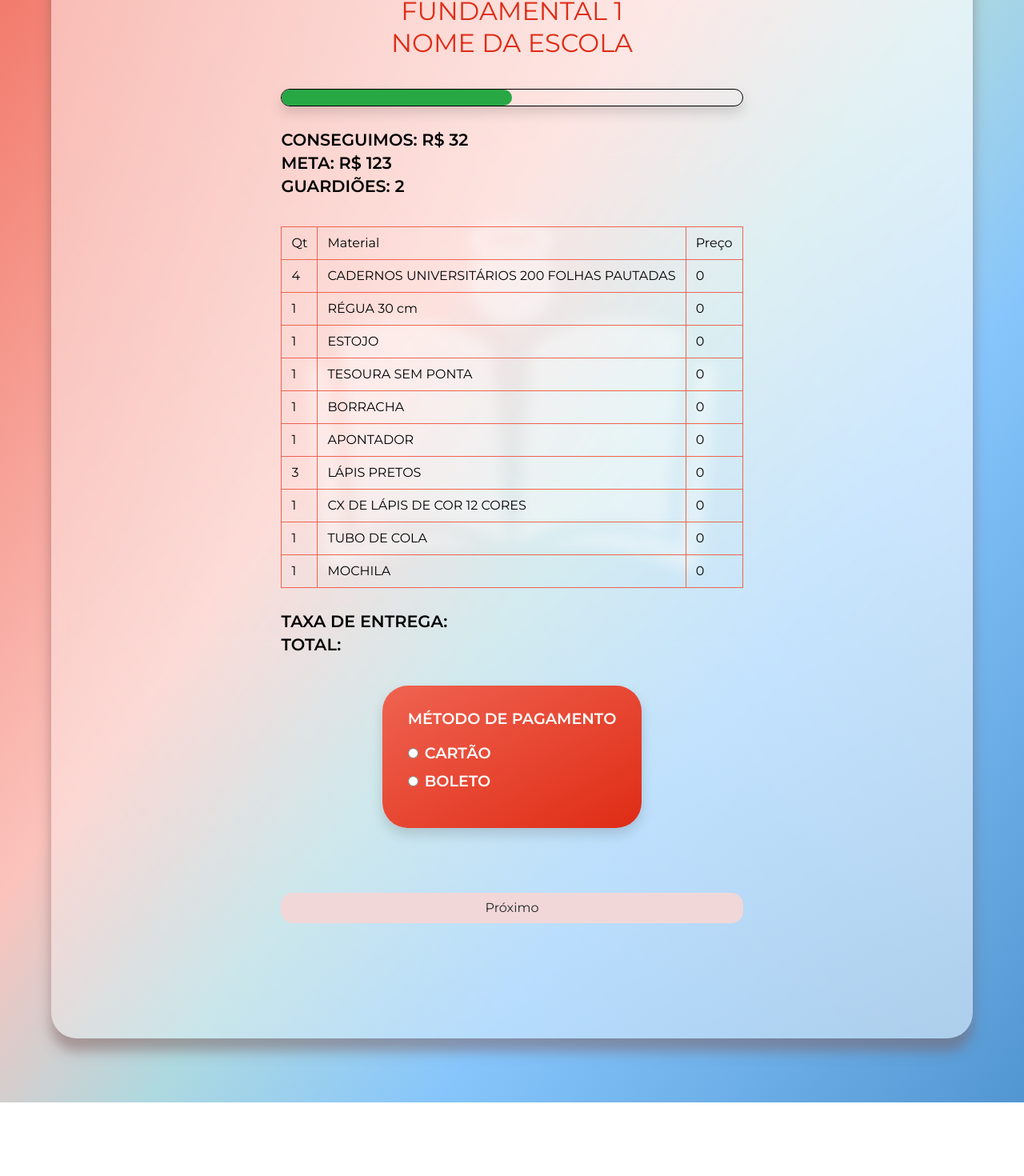
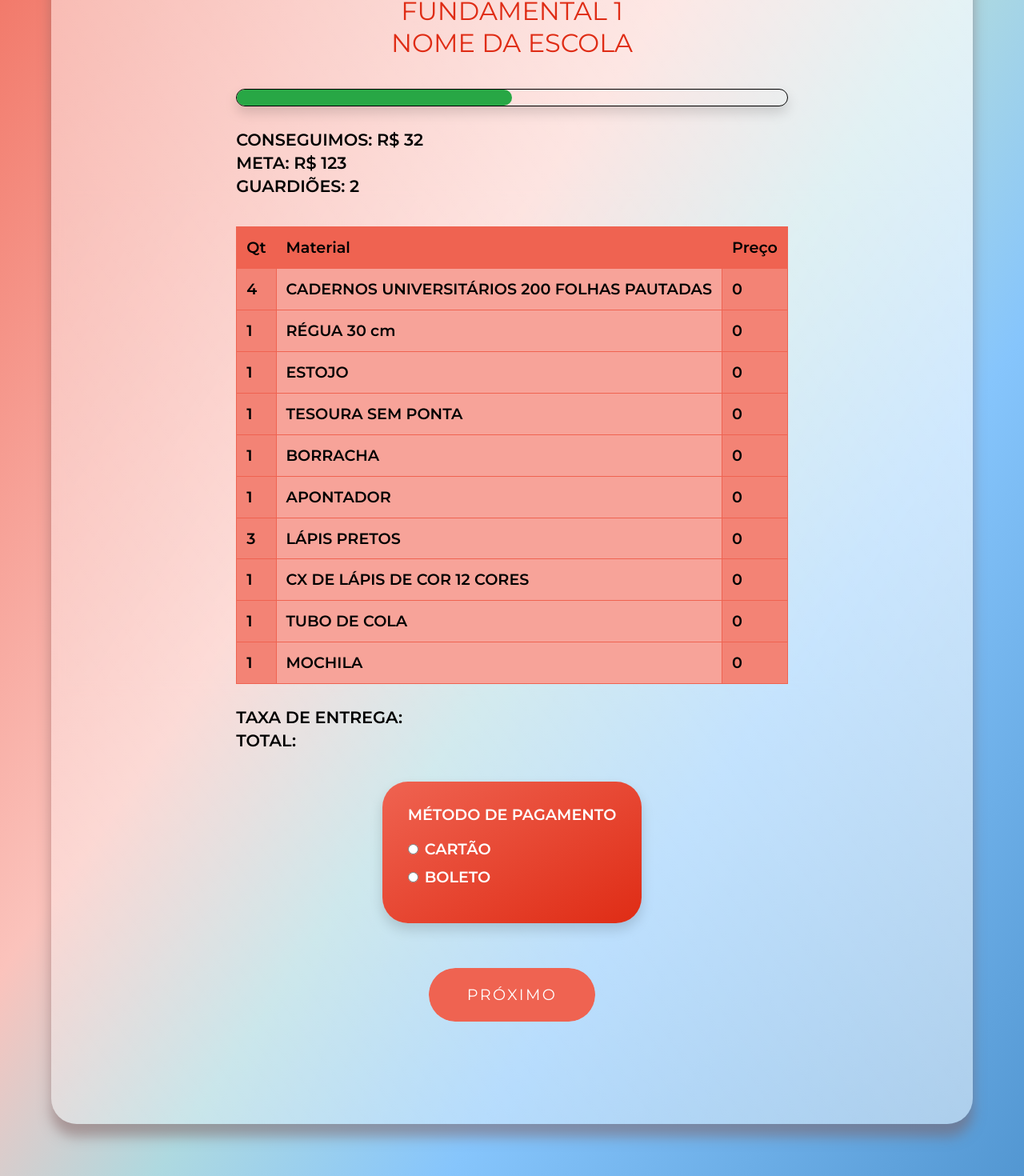
Before and after one commit to bob-mw/anjosDaEducacao, a React (Create React App) app: page /chipIn in a window 1280 px wide. Shown: the part 386-1856 px from the top of the page at 80% size. Before the commit the page ends 1764 px from the top, so only its background shows below. Built offline with nearby package versions, Linux system fonts and the light colour scheme.

Commit message:
Table style updated

```diff
--- a/src/components/ChipInComponent/index.jsx
+++ b/src/components/ChipInComponent/index.jsx
@@ -86,9 +86,7 @@ const ChipIn = () => {
 
             </S.DetailsContainer>
 
-            <hr />
-
-            <a className="btn w-100 m-3" style={ { background: '#f1d7d8ff', 'border-radius': '15px' } } href="/paymentForm" >Próximo</a>
+            <S.Button href="/paymentForm">Próximo</S.Button>
 
         </S.Container>
     )
--- a/src/components/ChipInComponent/styled.jsx
+++ b/src/components/ChipInComponent/styled.jsx
@@ -59,15 +59,25 @@ export const Table = styled.table`
     border: 1px solid var(--bg-dark-orange);
     border-collapse: collapse;
     border-spacing: 0;
+    line-height: 1.4;
+    font-weight: 600;
+    font-size: 1.2em;
+    color: black;
 
     thead > tr > th {
         padding: 0.75rem;
         border: 1px solid var(--bg-dark-orange);
+        background-color: var(--bg-dark-orange);
     }
 
     tbody > tr > td {
         padding: 0.75rem;
         border: 1px solid var(--bg-dark-orange);
+        background-color: var(--bg-orange);
+
+        &:nth-child(even){
+            background-color: var(--bg-light-orange);
+        }
     }
 `
 
@@ -106,3 +116,55 @@ export const RadioLabel = styled.label`
     font-weight: 600;
     text-transform: uppercase;
 `
+
+export const Button = styled.a`
+    font-size: 1.2rem;
+    text-decoration: none !important;
+    cursor: pointer;
+	text-transform: uppercase;
+	letter-spacing: .15rem;
+	transition: all .3s;
+
+    display: inline-block;
+	padding: 1.5rem 3rem;
+    margin-top: 1.5rem;
+	border-radius: 2rem;
+    border: none;
+	color: #fff;
+	position: relative;
+	overflow: hidden;
+	z-index: 1;
+    align-self: center;
+
+	&:after {
+		content: '';
+		position: absolute;
+		bottom: 0;
+		left: 0;
+		width: 100%;
+		height: 100%;
+		background-color: var(--bg-dark-orange);
+		border-radius: 10rem;
+		z-index: -2;
+	}
+	&:before {
+		content: '';
+		position: absolute;
+		bottom: 0;
+		left: 0;
+		width: 0%;
+		height: 100%;
+		background-color: var(--bg-lighter-orange);
+		transition: all .3s;
+		border-radius: 10rem;
+		z-index: -1;
+	}
+
+	&:hover {
+		color: #fff;
+		&:before {
+			width: 100%;
+		}
+	}
+
+`
```
